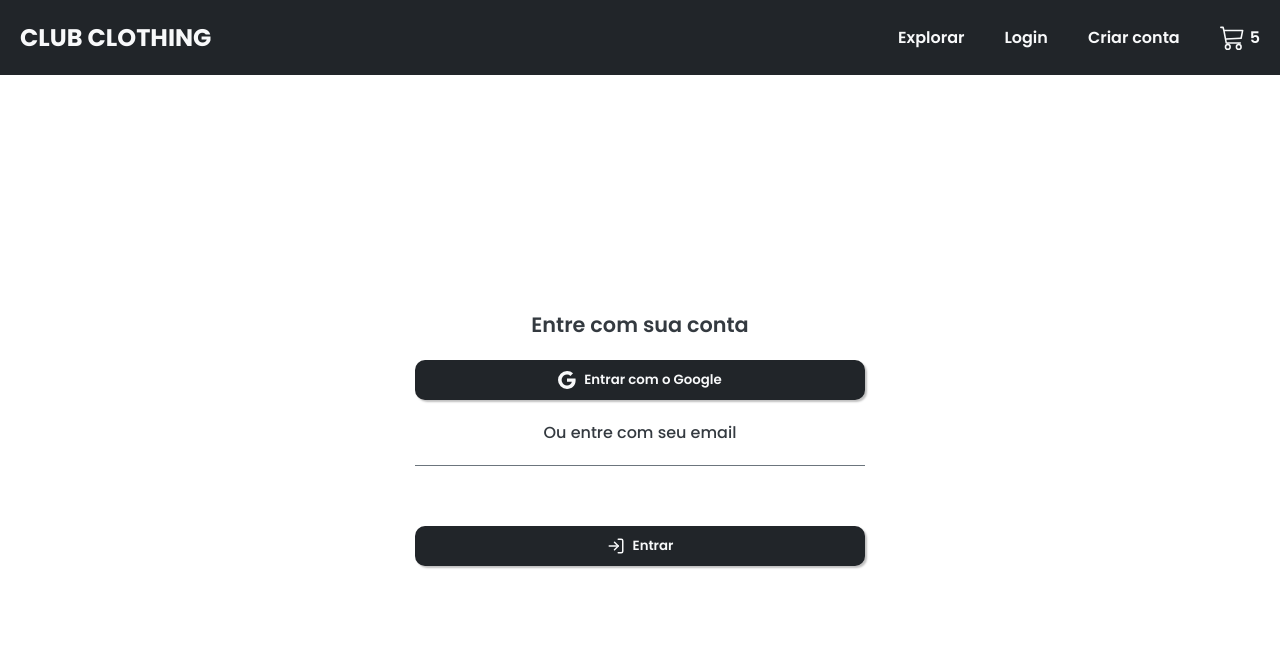
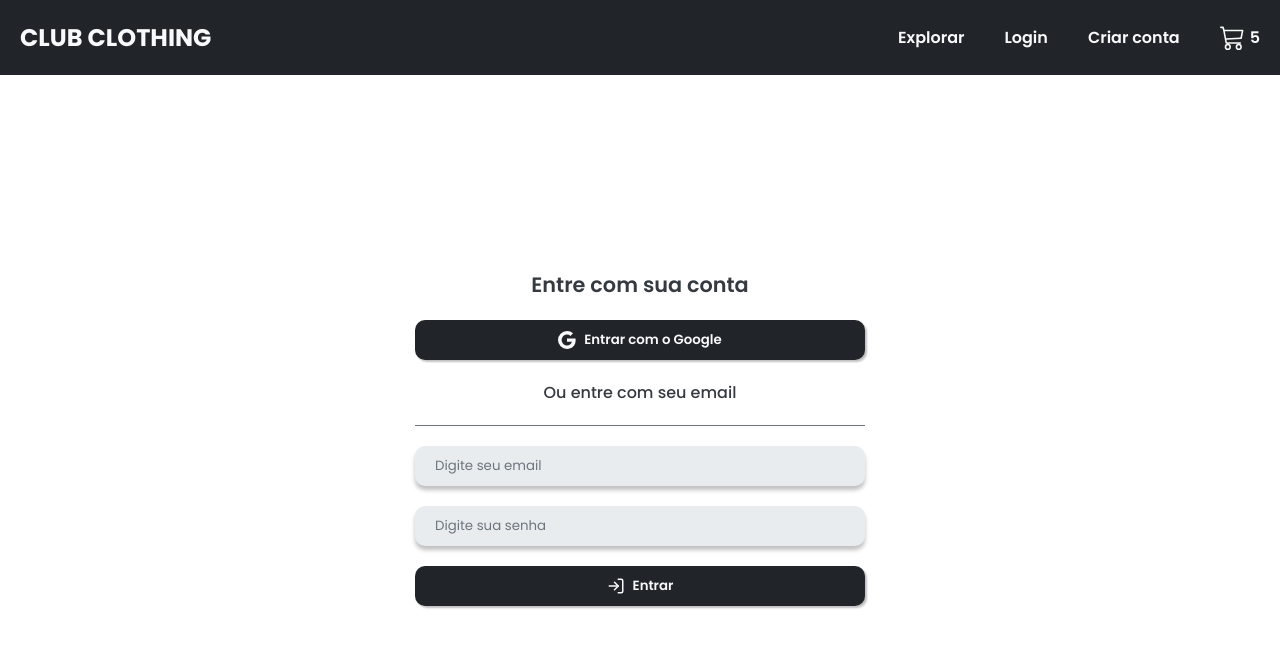
Before and after one commit to raphaelslima/EcoomerceClub, a React (Create React App) app: page /login in a window 1280 px wide. Shown: the top 648 px of the page. Built offline with nearby package versions, Linux system fonts and the light colour scheme.

Commit message:
feat> add input custom on form login

```diff
--- a/src/components/customButton/CustomButtonComponent.tsx
+++ b/src/components/customButton/CustomButtonComponent.tsx
@@ -1,11 +1,12 @@
 import React, { FunctionComponent, ButtonHTMLAttributes } from 'react'
 import { CustomButtonContainer, IconContainer } from './customButtonStyle'
 
-interface CustomButtonProps extends ButtonHTMLAttributes<HTMLButtonElement> {
+interface CustomButtonComponentProps
+  extends ButtonHTMLAttributes<HTMLButtonElement> {
   startIcon?: React.ReactNode
 }
 
-const CustomButton: FunctionComponent<CustomButtonProps> = ({
+const CustomButtonComponent: FunctionComponent<CustomButtonComponentProps> = ({
   children,
   startIcon,
   ...rest
@@ -20,4 +21,4 @@ const CustomButton: FunctionComponent<CustomButtonProps> = ({
   )
 }
 
-export default CustomButton
+export default CustomButtonComponent
--- /dev/null
+++ b/src/components/customInput/CustomInputComponent.tsx
@@ -0,0 +1,16 @@
+import React, { FunctionComponent, InputHTMLAttributes } from 'react'
+import { CustomInputContainer } from './customInputStyle'
+
+interface CustomInputComponentProps
+  extends InputHTMLAttributes<HTMLInputElement> {
+  hasError?: boolean // tipo primitivo e opcional
+}
+
+const CustomInputComponent: FunctionComponent<CustomInputComponentProps> = ({
+  hasError = false,
+  ...rest
+}) => {
+  return <CustomInputContainer hasError={hasError} {...rest} />
+}
+
+export default CustomInputComponent
--- /dev/null
+++ b/src/components/customInput/customInputStyle.ts
@@ -0,0 +1,30 @@
+import styled from 'styled-components'
+import Colors from '../../theme/thmeColors'
+
+type CustomInputContainerProps = {
+  hasError: boolean
+}
+
+export const CustomInputContainer = styled.input<CustomInputContainerProps>`
+  border: none;
+  width: 100%;
+  background-color: ${Colors.input.background};
+  padding-right: 20px;
+  padding-left: 20px;
+  padding-top: 10px;
+  padding-bottom: 10px;
+  box-shadow: 0px 4px 4px rgba(0, 0, 0, 0.25);
+  border-radius: 10px;
+  color: ${Colors.text.dark};
+  border: ${(props) => (props.hasError ? `2px solid ${Colors.error}` : 'none')};
+
+  &::placeholder {
+    color: ${(props) =>
+      props.hasError ? Colors.error : Colors.input.placeholder};
+  }
+
+  &:focus {
+    outline: ${(props) =>
+      props.hasError ? 'none' : `2px solid ${Colors.input.placeholder}`};
+  }
+`
--- a/src/pages/login/LoginPage.tsx
+++ b/src/pages/login/LoginPage.tsx
@@ -1,6 +1,6 @@
 import { BsGoogle } from 'react-icons/bs'
 import { FiLogIn } from 'react-icons/fi'
-import CustomButton from '../../components/customButton/CustomButtonComponent'
+import CustomButtonComponent from '../../components/customButton/CustomButtonComponent'
 import Header from '../../components/header/HeaderComponent'
 import {
   LoginContainer,
@@ -9,6 +9,7 @@ import {
   LoginInputContainer,
   LoginSubtitle
 } from './login'
+import CustomInputComponent from '../../components/customInput/CustomInputComponent'
 
 const LoginPage = () => {
   return (
@@ -18,13 +19,19 @@ const LoginPage = () => {
       <LoginContainer>
         <LoginContent>
           <LoginHeadline>Entre com sua conta</LoginHeadline>
-          <CustomButton startIcon={<BsGoogle size={18} />}>
+          <CustomButtonComponent startIcon={<BsGoogle size={18} />}>
             Entrar com o Google
-          </CustomButton>
+          </CustomButtonComponent>
           <LoginSubtitle>Ou entre com seu email</LoginSubtitle>
-          <LoginInputContainer></LoginInputContainer>
-          <LoginInputContainer></LoginInputContainer>
-          <CustomButton startIcon={<FiLogIn size={18} />}>Entrar</CustomButton>
+          <LoginInputContainer>
+            <CustomInputComponent placeholder="Digite seu email" />
+          </LoginInputContainer>
+          <LoginInputContainer>
+            <CustomInputComponent placeholder="Digite sua senha" />
+          </LoginInputContainer>
+          <CustomButtonComponent startIcon={<FiLogIn size={18} />}>
+            Entrar
+          </CustomButtonComponent>
         </LoginContent>
       </LoginContainer>
     </>
```
